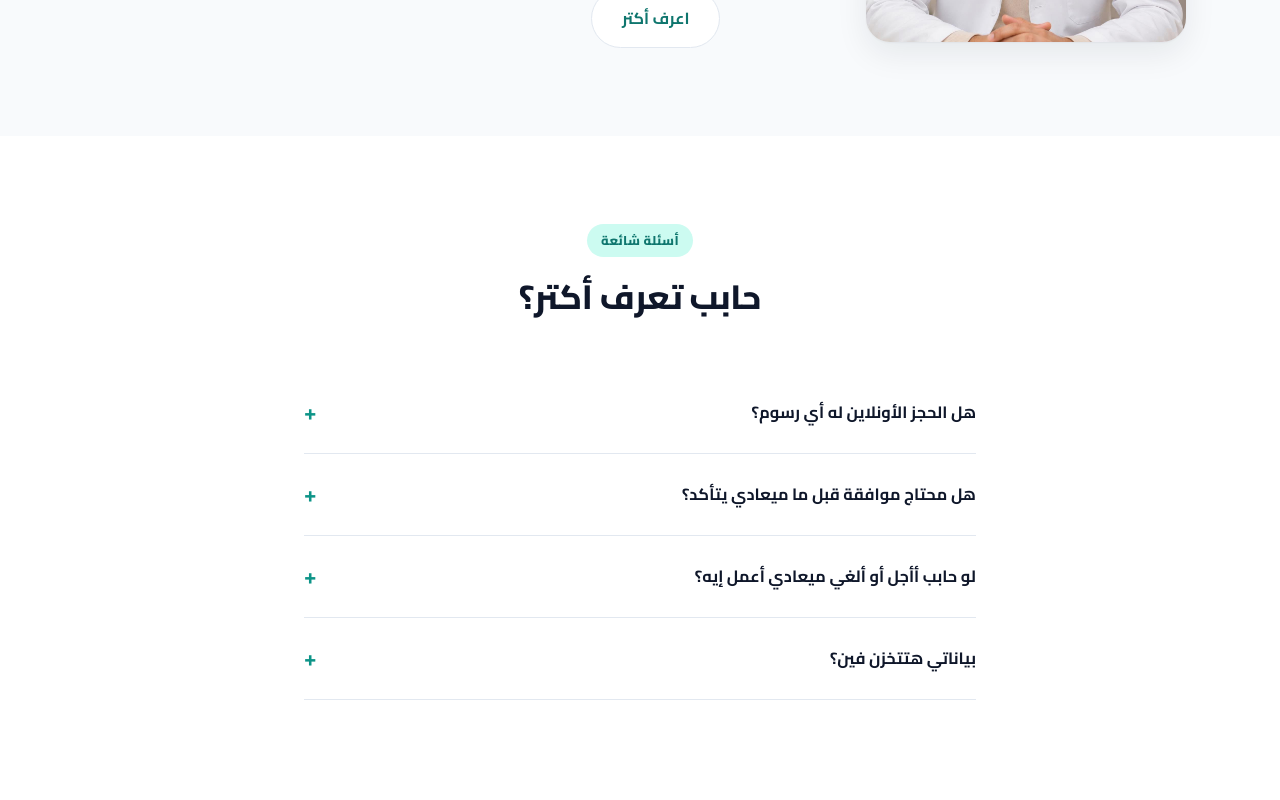
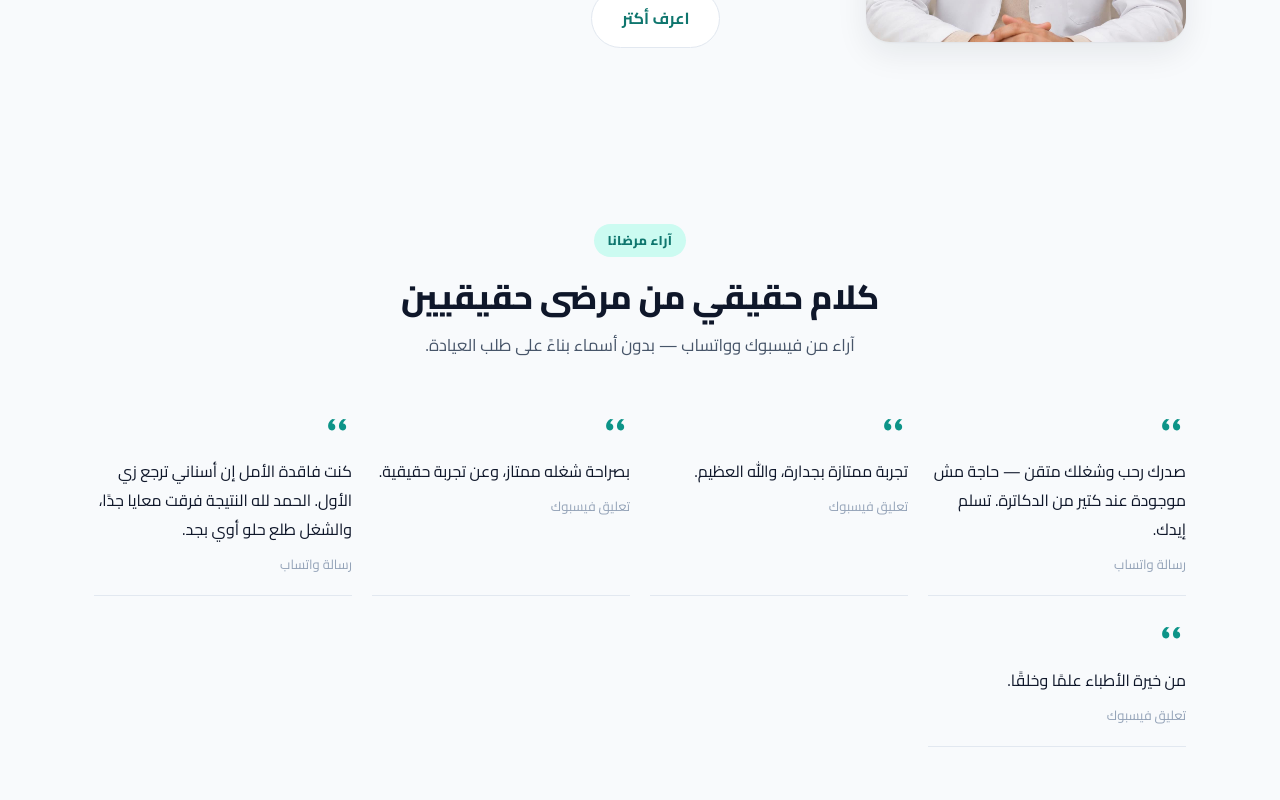
Before and after one commit to salmantawfeeq/dental-clinic-website, a Next.js app: page / in a window 1280 px wide. Shown: the part 3100-3900 px from the top of the page. Built offline with nearby package versions, Linux system fonts and the light colour scheme.

Commit message:
Add real, anonymized patient testimonials section

```diff
--- a/src/app/page.tsx
+++ b/src/app/page.tsx
@@ -4,7 +4,8 @@ import { SiteFooter } from "@/components/SiteFooter";
 import { clinicInfo } from "@/lib/clinicInfo";
 import { displayServices } from "@/lib/services";
 import { asset } from "@/lib/basePath";
-import { IconTooth, IconShield, IconCalendarCheck, IconWallet, IconSparkle, IconClock, IconGraduationCap } from "@/components/icons";
+import { IconTooth, IconShield, IconCalendarCheck, IconWallet, IconSparkle, IconClock, IconGraduationCap, IconQuote } from "@/components/icons";
+import { testimonials } from "@/lib/testimonials";
 
 const trustPoints = [
   { icon: <IconCalendarCheck />, title: "حجز فوري بدون انتظار", desc: "موعدك بيتأكد لحظة الحجز مباشرة، من غير ما تنتظر رد من حد." },
@@ -259,6 +260,28 @@ export default function HomePage() {
         </div>
       </section>
 
+      {/* Testimonials */}
+      <section className="section" style={{ background: "var(--color-bg-soft)" }}>
+        <div className="container">
+          <div className="section-head">
+            <span className="eyebrow">آراء مرضانا</span>
+            <h2 className="section-title">كلام حقيقي من مرضى حقيقيين</h2>
+            <p className="section-subtitle">آراء من فيسبوك وواتساب — بدون أسماء بناءً على طلب العيادة.</p>
+          </div>
+          <div className="grid-auto">
+            {testimonials.map((t, i) => (
+              <div key={i} className="feature-item" style={{ flexDirection: "column", gap: 10 }}>
+                <span style={{ color: "var(--color-primary)" }}>
+                  <IconQuote size={28} />
+                </span>
+                <p style={{ margin: 0, fontSize: "1rem", lineHeight: 1.8, color: "var(--color-ink)" }}>{t.quote}</p>
+                <span style={{ fontSize: "0.82rem", color: "var(--color-ink-faint)" }}>{t.source}</span>
+              </div>
+            ))}
+          </div>
+        </div>
+      </section>
+
       {/* FAQ */}
       <section className="section">
         <div className="container" style={{ maxWidth: 720 }}>
--- a/src/components/icons.tsx
+++ b/src/components/icons.tsx
@@ -122,3 +122,11 @@ export function IconClose({ size = 24 }: IconProps) {
     </svg>
   );
 }
+
+export function IconQuote({ size = 24 }: IconProps) {
+  return (
+    <svg width={size} height={size} viewBox="0 0 24 24" fill="currentColor">
+      <path d="M7.2 6C4.9 7.3 3.5 9.4 3.5 12c0 2.2 1.3 3.8 3.2 3.8 1.7 0 3-1.3 3-3 0-1.6-1.1-2.8-2.6-2.9.3-1.4 1.3-2.6 2.7-3.4L7.2 6Zm9.3 0c-2.3 1.3-3.7 3.4-3.7 6 0 2.2 1.3 3.8 3.2 3.8 1.7 0 3-1.3 3-3 0-1.6-1.1-2.8-2.6-2.9.3-1.4 1.3-2.6 2.7-3.4L16.5 6Z" />
+    </svg>
+  );
+}
--- /dev/null
+++ b/src/lib/testimonials.ts
@@ -0,0 +1,25 @@
+// آراء حقيقية من مرضى العيادة (من فيسبوك وواتساب، بعتها الدكتور 2026-09-20) — بدون أسماء حسب طلبه.
+// ملحوظة مهمة: القائمة دي بتتضاف لها بس اقتباسات حقيقية موجودة فعلاً. ممنوع إضافة رأي مؤلَّف هنا
+// حتى لو من غير اسم — رأي مختلق منسوب لمريض هو ادّعاء غير صادق برضو، مجرد حذف الاسم مايحلوش المشكلة.
+export const testimonials = [
+  {
+    quote: "صدرك رحب وشغلك متقن — حاجة مش موجودة عند كتير من الدكاترة. تسلم إيدك.",
+    source: "رسالة واتساب",
+  },
+  {
+    quote: "تجربة ممتازة بجدارة، والله العظيم.",
+    source: "تعليق فيسبوك",
+  },
+  {
+    quote: "بصراحة شغله ممتاز، وعن تجربة حقيقية.",
+    source: "تعليق فيسبوك",
+  },
+  {
+    quote: "كنت فاقدة الأمل إن أسناني ترجع زي الأول. الحمد لله النتيجة فرقت معايا جدًا، والشغل طلع حلو أوي بجد.",
+    source: "رسالة واتساب",
+  },
+  {
+    quote: "من خيرة الأطباء علمًا وخلقًا.",
+    source: "تعليق فيسبوك",
+  },
+];
```
